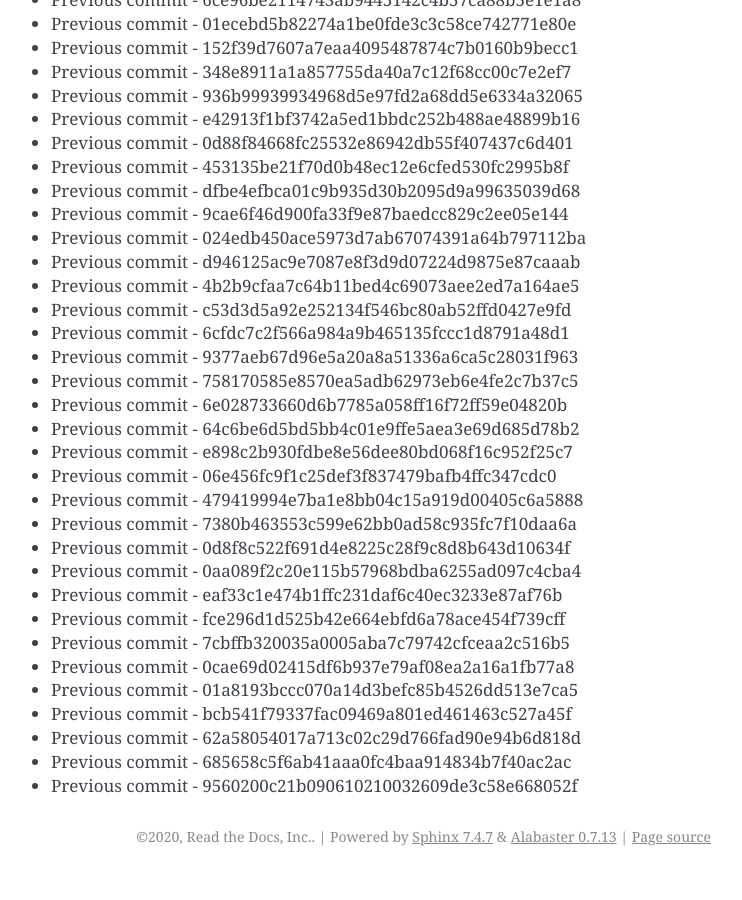
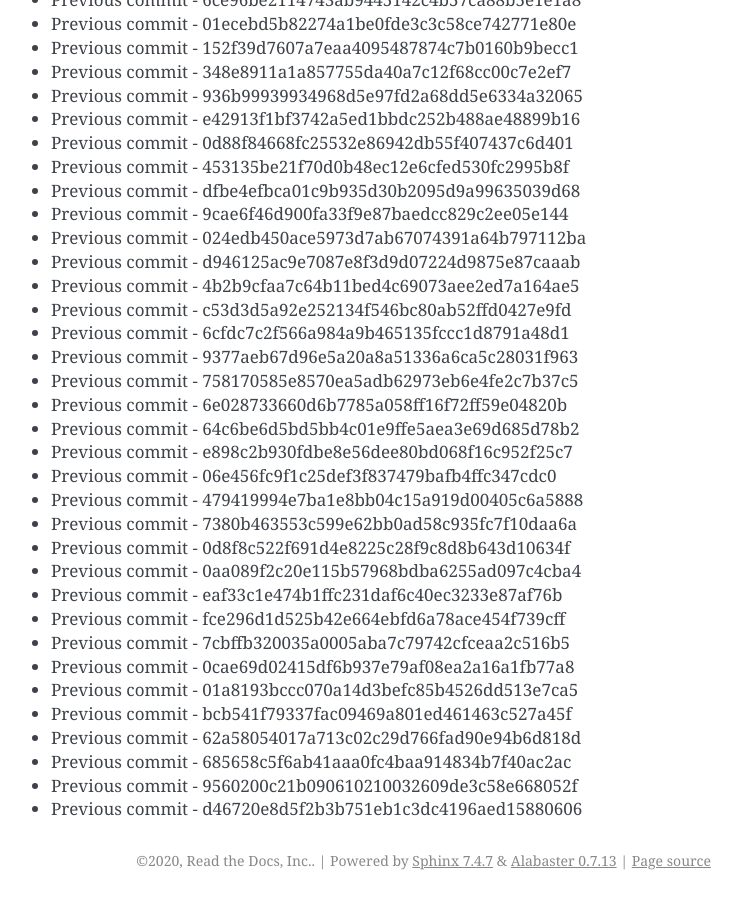
Before and after one commit to readthedocs/rtd-git-stresstest, a Sphinx documentation site: the page built from docs/updates.rst, in a window 1280 px wide and 900 px high, scrolled down 14505 px. Shown: the whole window, without its empty margins (399-1141 px from the left). Built offline with Sphinx 7.4.7, drawn with Linux system fonts in a browser that asks for light colours; before the commit the page ends 15381 px from its top, so only the background shows below that.

Commit message:
Generating commit from previous: d46720e8d5f2b3b751eb1c3dc4196aed15880606

```diff
--- a/docs/updates.rst
+++ b/docs/updates.rst
@@ -641,3 +641,4 @@ It can be tested for any performance characteristics.
 * Previous commit - 62a58054017a713c02c29d766fad90e94b6d818d
 * Previous commit - 685658c5f6ab41aaa0fc4baa914834b7f40ac2ac
 * Previous commit - 9560200c21b090610210032609de3c58e668052f
+* Previous commit - d46720e8d5f2b3b751eb1c3dc4196aed15880606
```
